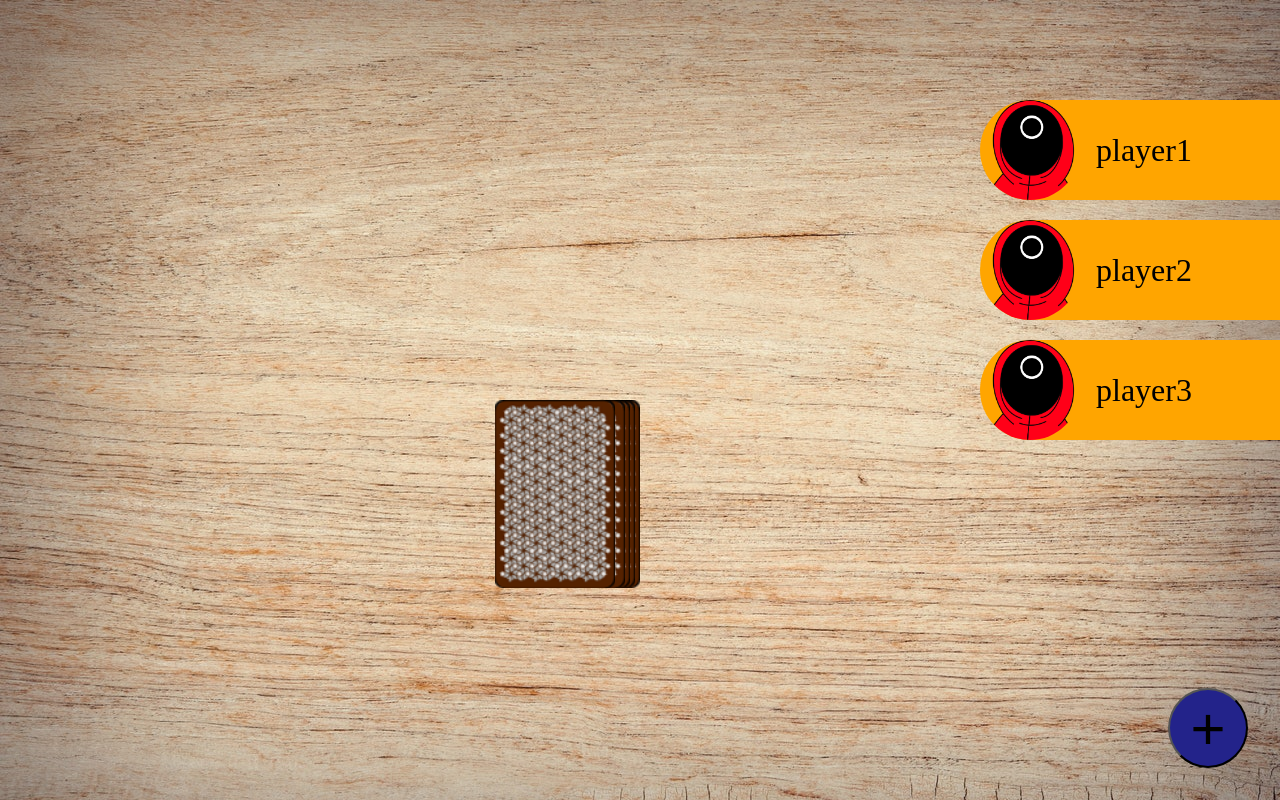
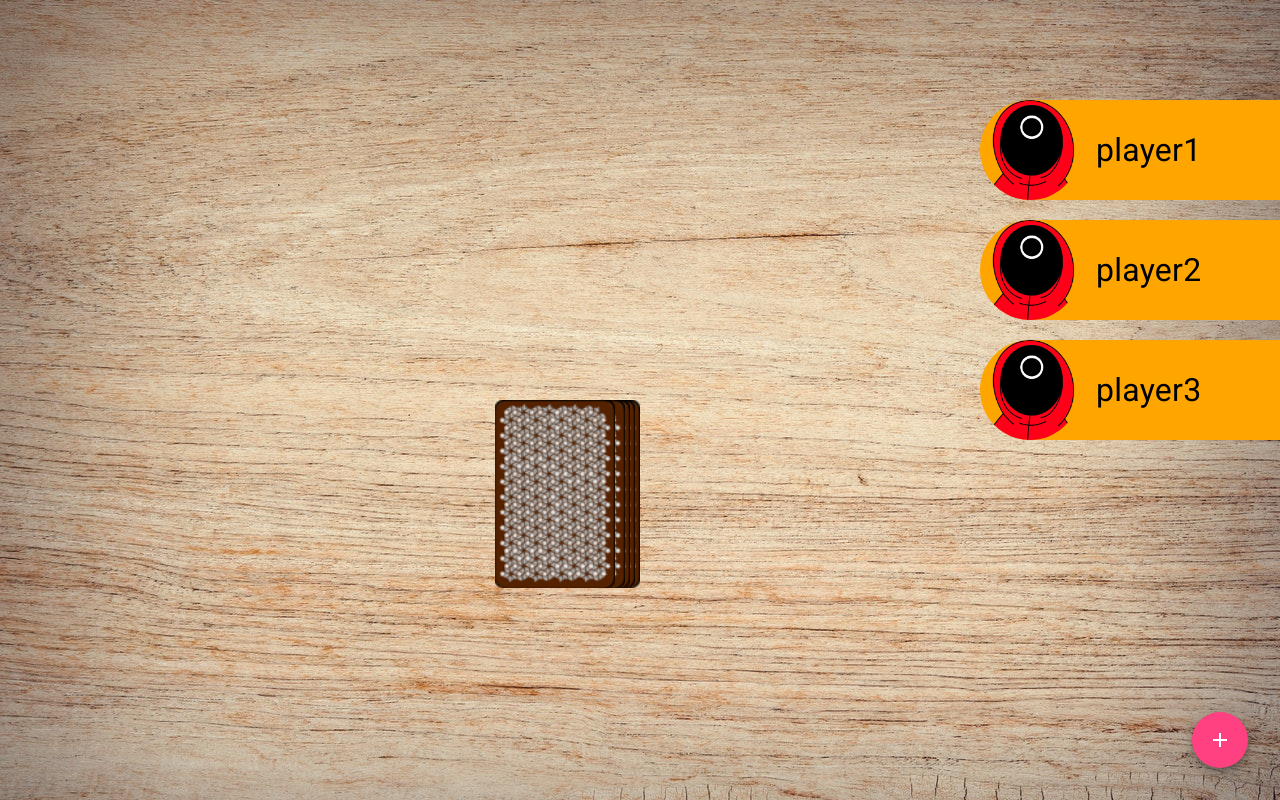
Before and after one commit to Denis-Dudda/RingOfFire, an Angular app: page /game in a window 1280 px wide. Built offline with nearby package versions, Linux system fonts and the light colour scheme.

Commit message:
add button

```diff
--- a/angular.json
+++ b/angular.json
@@ -30,6 +30,7 @@
               "src/assets"
             ],
             "styles": [
+              "@angular/material/prebuilt-themes/indigo-pink.css",
               "src/styles.scss"
             ],
             "scripts": [],
@@ -95,6 +96,7 @@
               "src/assets"
             ],
             "styles": [
+              "@angular/material/prebuilt-themes/indigo-pink.css",
               "src/styles.scss"
             ],
             "scripts": []
--- a/package.json
+++ b/package.json
@@ -12,10 +12,12 @@
   "private": true,
   "dependencies": {
     "@angular/animations": "^17.0.0",
+    "@angular/cdk": "^17.3.10",
     "@angular/common": "^17.0.0",
     "@angular/compiler": "^17.0.0",
     "@angular/core": "^17.0.0",
     "@angular/forms": "^17.0.0",
+    "@angular/material": "^17.3.10",
     "@angular/platform-browser": "^17.0.0",
     "@angular/platform-browser-dynamic": "^17.0.0",
     "@angular/platform-server": "^17.0.0",
--- a/src/app/app.config.ts
+++ b/src/app/app.config.ts
@@ -3,7 +3,8 @@
 
 import { routes } from './app.routes';
 import { provideClientHydration } from '@angular/platform-browser';
+import { provideAnimationsAsync } from '@angular/platform-browser/animations/async';
 
 export const appConfig: ApplicationConfig = {
-  providers: [provideRouter(routes), provideClientHydration()]
+  providers: [provideRouter(routes), provideClientHydration(), provideAnimationsAsync()]
 };
--- a/src/app/game/game.component.html
+++ b/src/app/game/game.component.html
@@ -14,4 +14,6 @@
 
 </div>
 
-<button class="btn-add">+</button>
+<button mat-fab class="btn-add">
+  <mat-icon>add</mat-icon>
+</button>
--- a/src/app/game/game.component.scss
+++ b/src/app/game/game.component.scss
@@ -49,14 +49,9 @@
 }
 
 .btn-add{
-  width: 80px;
-  height: 80px;
-  border-radius: 100%;
-  background-color: rgb(35, 35, 138);
   position: absolute;
   right: 32px;
   bottom: 32px;
-  font-size: 60px;
   &:hover{
     cursor: pointer;
   }
--- a/src/app/game/game.component.ts
+++ b/src/app/game/game.component.ts
@@ -2,11 +2,14 @@
 import { Component } from '@angular/core';
 import { Game } from '../../models/game';
 import { PlayerComponent } from '../player/player.component';
+import { MatIconModule } from '@angular/material/icon';
+import {MatButtonModule} from '@angular/material/button';
+
 
 @Component({
   selector: 'app-game',
   standalone: true,
-  imports: [CommonModule, PlayerComponent],
+  imports: [CommonModule, PlayerComponent, MatIconModule, MatButtonModule],
   templateUrl: './game.component.html',
   styleUrl: './game.component.scss'
 })
--- a/src/index.html
+++ b/src/index.html
@@ -6,8 +6,10 @@
   <base href="/">
   <meta name="viewport" content="width=device-width, initial-scale=1">
   <link rel="icon" type="image/x-icon" href="favicon.ico">
+  <link href="https://fonts.googleapis.com/css2?family=Roboto:wght@300;400;500&display=swap" rel="stylesheet">
+  <link href="https://fonts.googleapis.com/icon?family=Material+Icons" rel="stylesheet">
 </head>
-<body>
+<body class="mat-typography">
   <app-root></app-root>
 </body>
 </html>
--- a/src/styles.scss
+++ b/src/styles.scss
@@ -9,3 +9,5 @@
   align-items: $ai;
   gap: $g;
 }
+html, body { height: 100%; }
+body { margin: 0; font-family: Roboto, "Helvetica Neue", sans-serif; }
```
Also changed, not shown: 1 other file (tests, documents, lock files or other folders).
